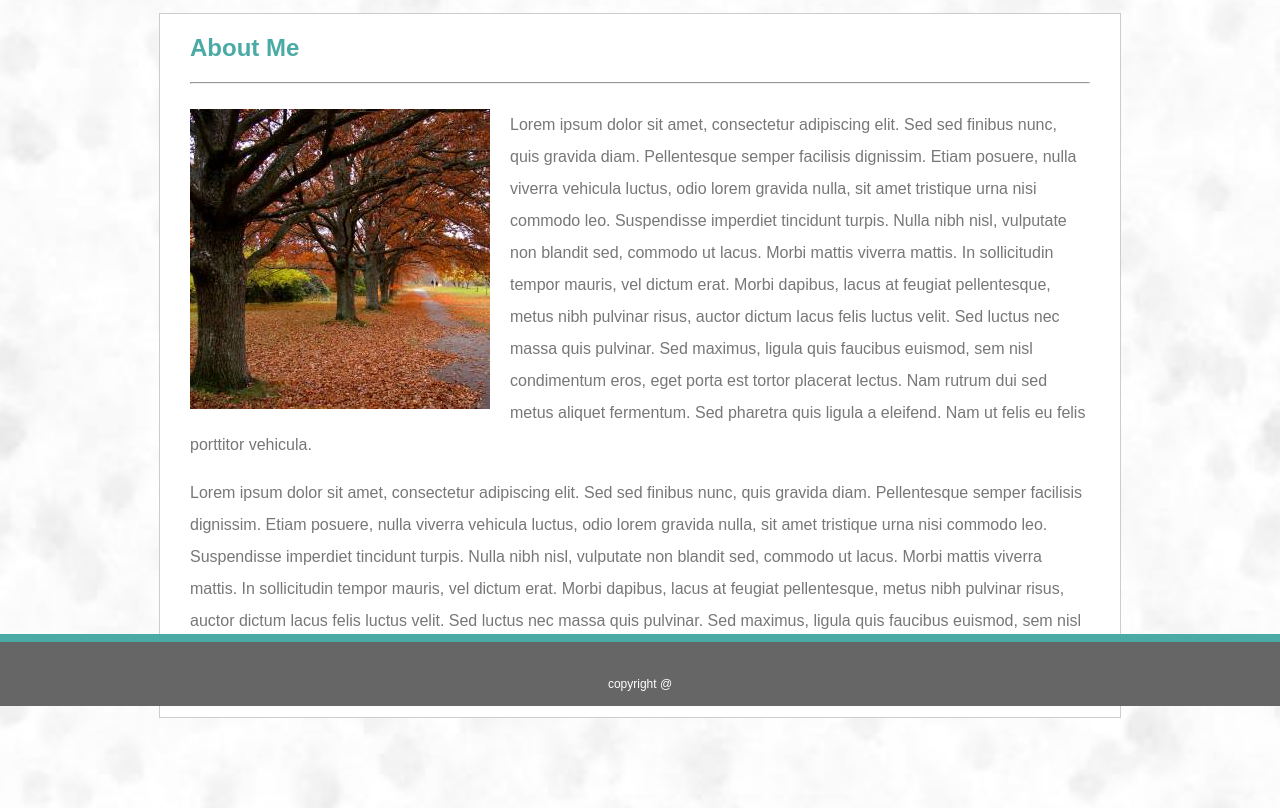
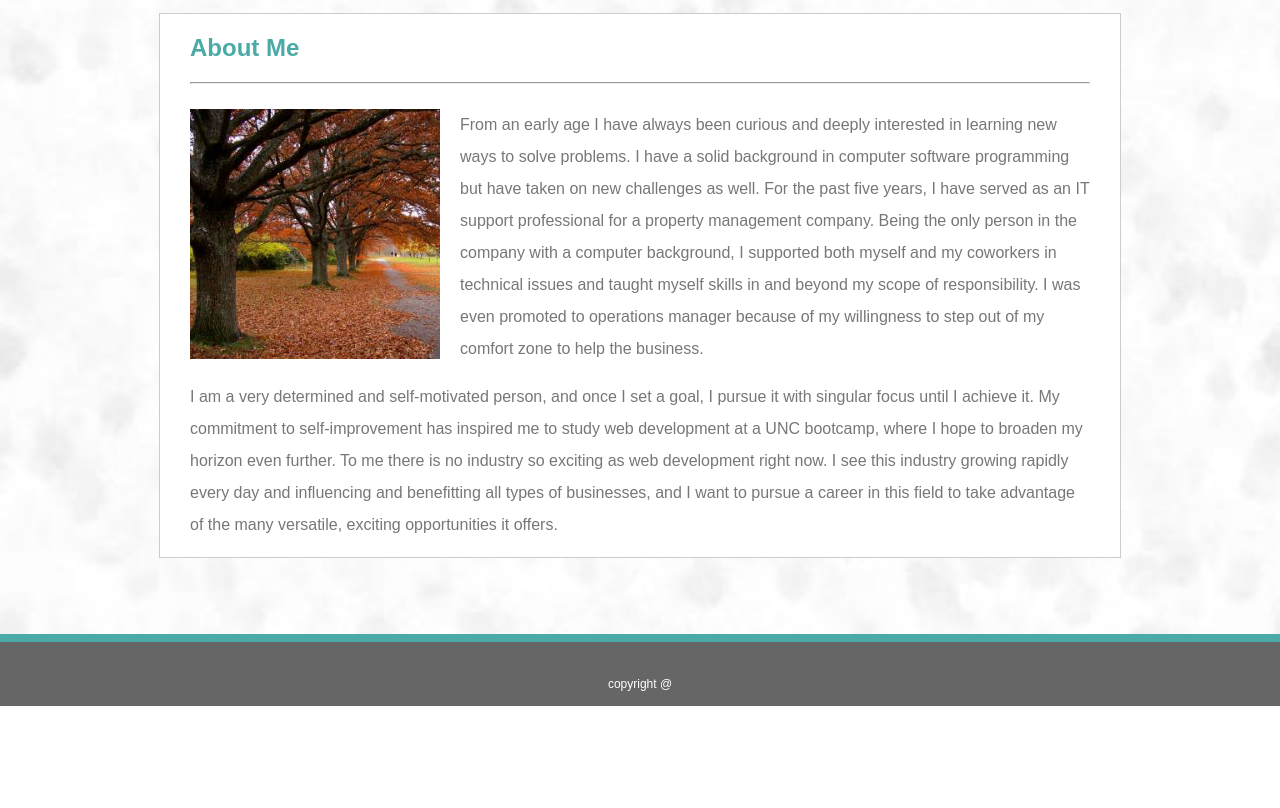
Before and after one commit to zhenyang9261/web-hw1-basic-portfolio, a plain HTML site: page index.html in a window 1280 px wide. Shown: the part 94-902 px from the top of the page. After the commit the page ends 800 px from the top, so only its background shows below. Drawn offline with Linux system fonts and the light colour scheme.

Commit message:
Replaced Lorem words with my own profile in index page

```diff
--- a/index.html
+++ b/index.html
@@ -28,11 +28,9 @@
             <h1>About Me</h1>
             <hr class="main-hr">
             <article>
-                <img src="assets/images/me.jpg" width="300" height="300" class="me-img" alt="image of me">
-                <p class="about-me">Lorem ipsum dolor sit amet, consectetur adipiscing elit. Sed  sed finibus nunc, quis gravida diam. Pellentesque semper facilisis   dignissim. Etiam posuere, nulla viverra vehicula luctus, odio lorem   gravida nulla, sit amet tristique urna nisi commodo leo. Suspendisse  imperdiet tincidunt turpis. Nulla nibh nisl, vulputate non blandit   sed, commodo ut lacus. Morbi mattis viverra mattis. In sollicitudin tempor mauris, vel dictum erat. Morbi dapibus, lacus at feugiat pellentesque, metus nibh pulvinar risus, auctor dictum lacus felis luctus velit. Sed luctus nec massa quis pulvinar. Sed maximus, ligula  quis faucibus euismod, sem nisl condimentum eros, eget porta est tortor placerat lectus. Nam rutrum dui sed metus aliquet fermentum. Sed pharetra quis ligula a eleifend. Nam ut felis eu felis porttitor vehicula. </p>
-
-                <p class="about-me">Lorem ipsum dolor sit amet, consectetur adipiscing elit. Sed sed finibus nunc, quis gravida diam. Pellentesque semper facilisis dignissim. Etiam posuere, nulla viverra vehicula luctus, odio lorem   gravida nulla, sit amet tristique urna nisi commodo leo. Suspendisse  imperdiet tincidunt turpis. Nulla nibh nisl, vulputate non blandit   sed, commodo ut lacus. Morbi mattis viverra mattis. In sollicitudin tempor mauris, vel dictum erat. Morbi dapibus, lacus at feugiat pellentesque, metus nibh pulvinar risus, auctor dictum lacus felis luctus velit. Sed luctus nec massa quis pulvinar. Sed maximus, ligula  quis faucibus euismod, sem nisl condimentum eros, eget porta est tortor placerat lectus. Nam rutrum dui sed metus aliquet fermentum. Sed pharetra quis ligula a eleifend. Nam ut felis eu felis porttitor vehicula.</p>
-
+                <img src="assets/images/me.jpg" width="250" height="250" class="me-img" alt="image of me">
+                <p class="about-me">From an early age I have always been curious and deeply interested in learning new ways to solve problems. I have a solid background in computer software programming but have taken on new challenges as well. For the past five years, I have served as an IT support professional for a property management company. Being the only person in the company with a computer background, I supported both myself and my coworkers in technical issues and taught myself skills in and beyond my scope of responsibility. I was even promoted to operations manager because of my willingness to step out of my comfort zone to help the business. </p>
+                <p class="about-me">I am a very determined and self-motivated person, and once I set a goal, I pursue it with singular focus until I achieve it. My commitment to self-improvement has inspired me to study web development at a UNC bootcamp, where I hope to broaden my horizon even further. To me there is no industry so exciting as web development right now. I see this industry growing rapidly every day and influencing and benefitting all types of businesses, and I want to pursue a career in this field to take advantage of the many versatile, exciting opportunities it offers.</p>
             </article>
         </section>
 
```
